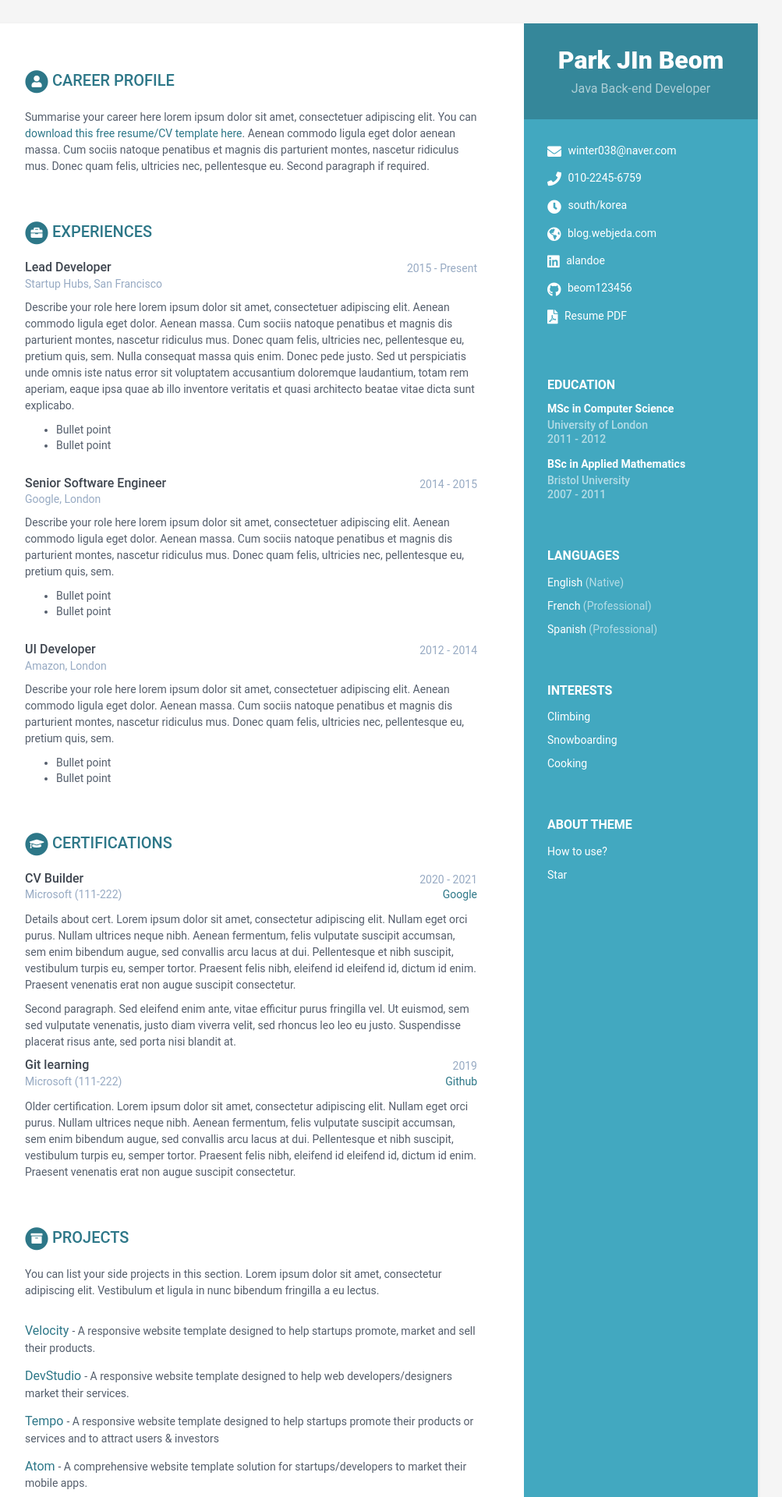
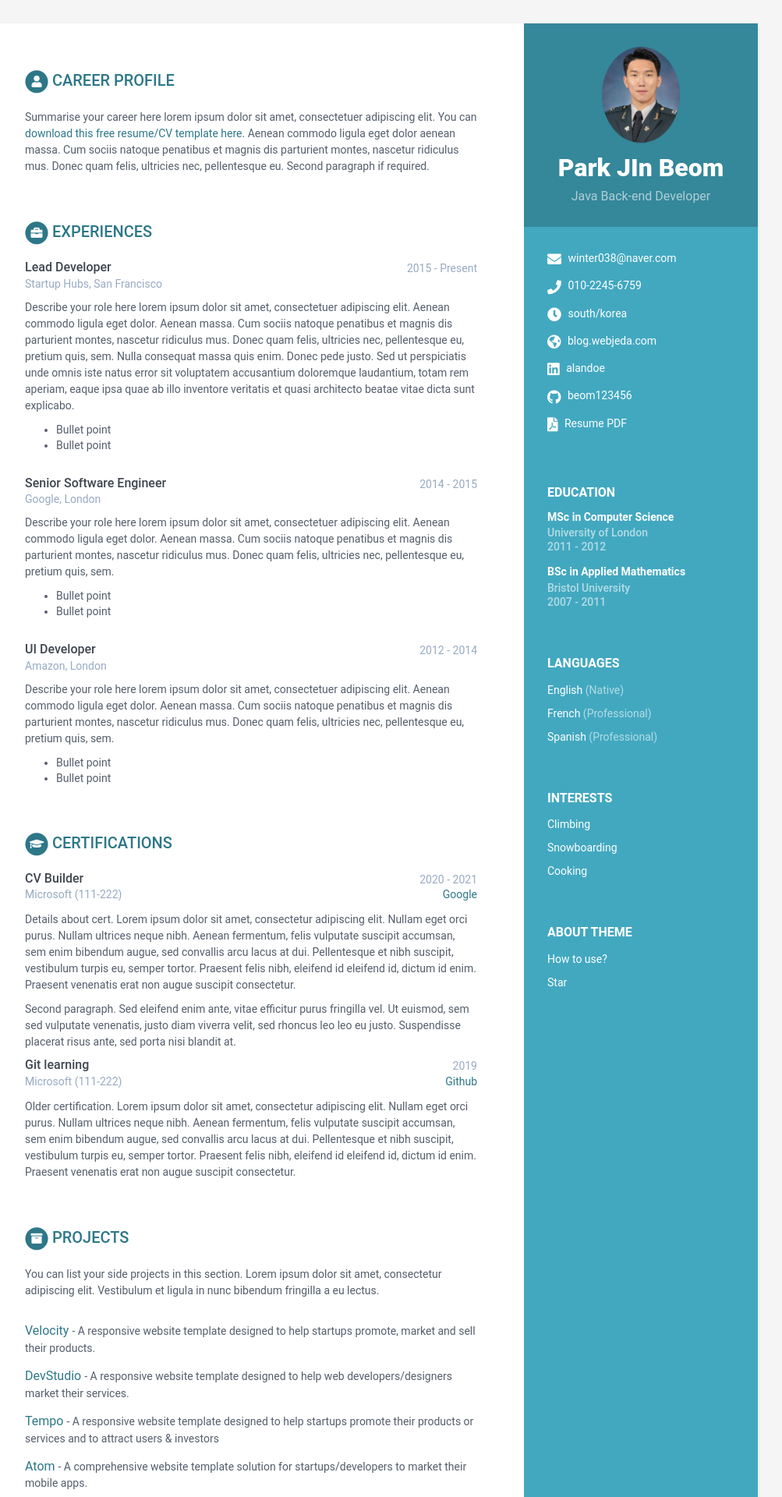
Before and after one commit to beom123456/beom123456.github.io, a Jekyll site: the page built from index.html, in a window 1280 px wide. Shown: the top 1920 px of the page at 78% size, without its empty margins (168-1171 px from the left). Built offline with Jekyll 4.4.1, drawn with Linux system fonts in a browser that asks for light colours.

Commit message:
insert face

```diff
--- a/_data/data.yml
+++ b/_data/data.yml
@@ -10,7 +10,7 @@ sidebar:
     # Profile information
     name: Park JIn Beom
     tagline: Java Back-end Developer
-    avatar:   #place a 100x100 picture inside /assets/images/ folder and provide the name of the file below
+    avatar: face.jpg  #place a 100x100 picture inside /assets/images/ folder and provide the name of the file below
 
     # Sidebar links
     email: winter038@naver.com
```
Also changed, not shown: assets/images/face.jpg (added).
